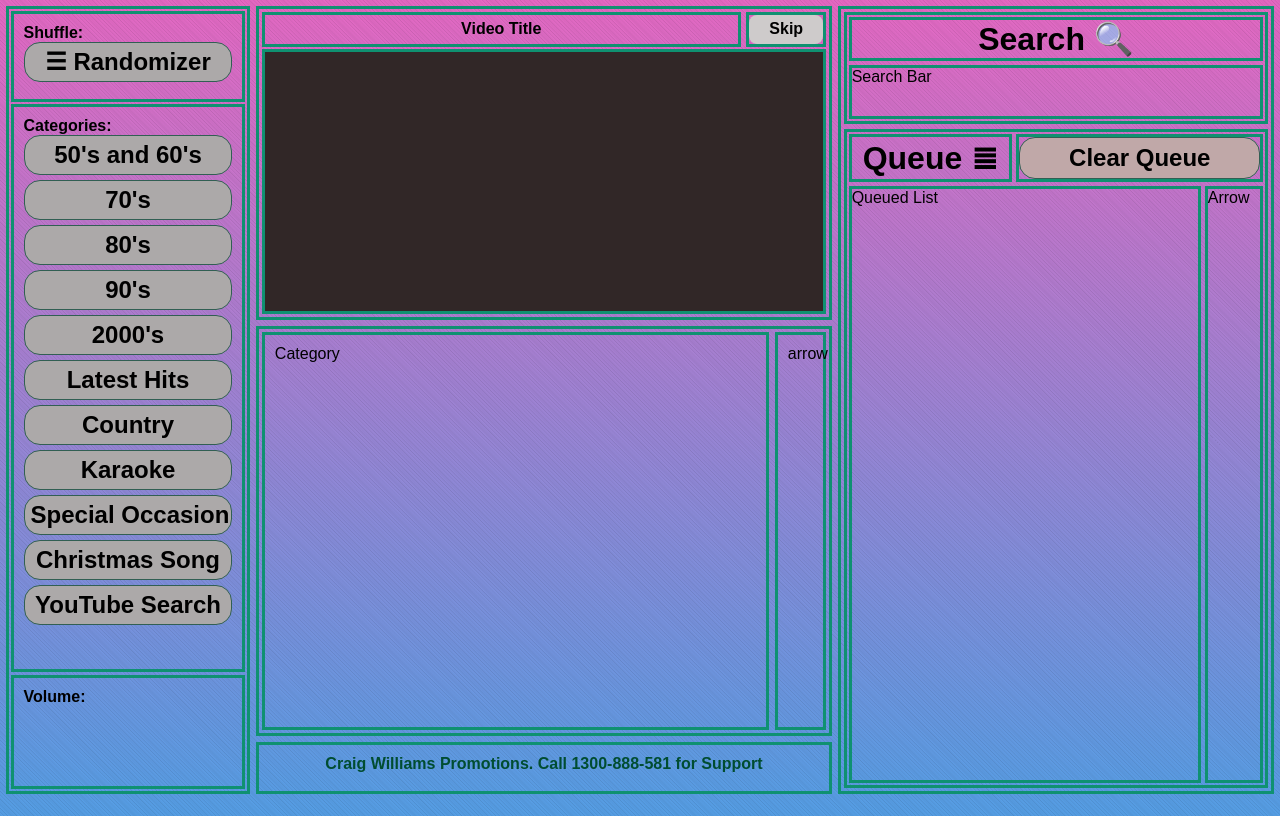
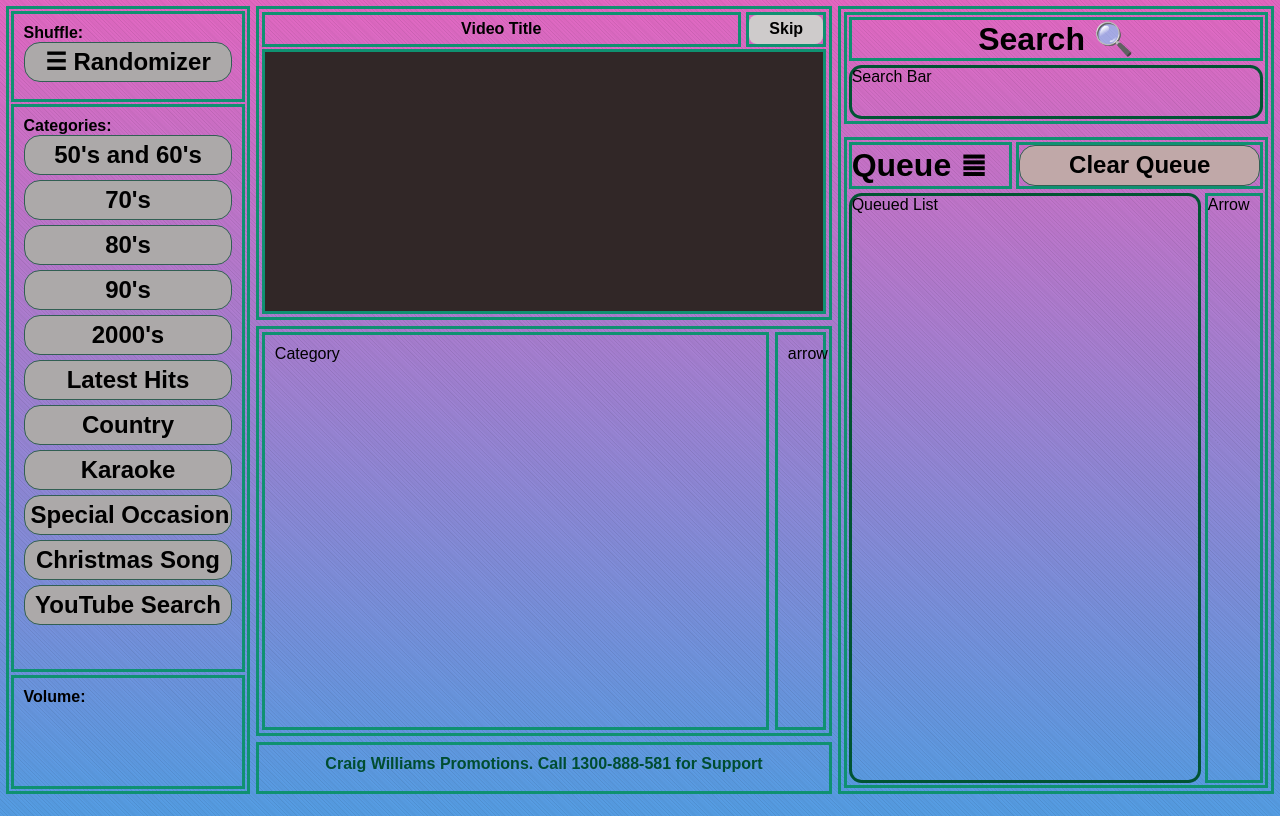
Before and after one commit to sedhain-pankaj/JukeBoxReactJS, a React (Vite) app: page / in a window 1280 px wide. Built offline with nearby package versions, Linux system fonts and the light colour scheme.

Commit message:
minor tweaks on right block

```diff
--- a/src/components/right-block/right-block.module.scss
+++ b/src/components/right-block/right-block.module.scss
@@ -16,7 +16,7 @@
   border-color: #0f9171;
   bottom: 0px;
   left: 0px;
-  top: 15%;
+  top: 16%;
   right: 0px;
 }
 
@@ -37,7 +37,8 @@
   position: absolute;
   margin: 0.5%;
   border-style: solid;
-  border-color: #0f9171;
+  border-color: #015433;
+  border-radius: 0.8rem;
   bottom: 0px;
   left: 0px;
   top: 45%;
@@ -75,7 +76,8 @@
   position: absolute;
   margin: 0.5%;
   border-style: solid;
-  border-color: #0f9171;
+  border-color: #015433;
+  border-radius: 0.8rem;
   left: 0px;
   top: 8%;
   right: 15%;
@@ -121,11 +123,15 @@
 }
 
 //text css for search and queue header
-.searchqueue_header_text{
+.search_header_text,
+.queue_header_text {
   width: 100%;
   font-size: 2rem;
   font-weight: bold;
-  text-align: center;
+  text-align: left;
   white-space: nowrap;
   overflow: hidden;
 }
+.search_header_text {
+  text-align: center;
+}
--- a/src/components/right-block/right-block.tsx
+++ b/src/components/right-block/right-block.tsx
@@ -9,14 +9,14 @@ export const RightBlock = ({}) => {
         <div>
             <div className={styles.search_block}>
                 <div className={styles.search_header}>
-                    <div className={styles.searchqueue_header_text}>Search &#128269;</div>
+                    <div className={styles.search_header_text}>Search &#128269;</div>
                     </div>
                 <div className={styles.search_bar}>Search Bar</div>
             </div>
 
             <div className={styles.queue_block}>
                 <div className={styles.queue_header}>
-                    <div className={styles.searchqueue_header_text}>Queue &#8803;</div>
+                    <div className={styles.queue_header_text}>Queue &#8803;</div>
                 </div>
 
                 <div className={styles.clear_queue_button}>
```
